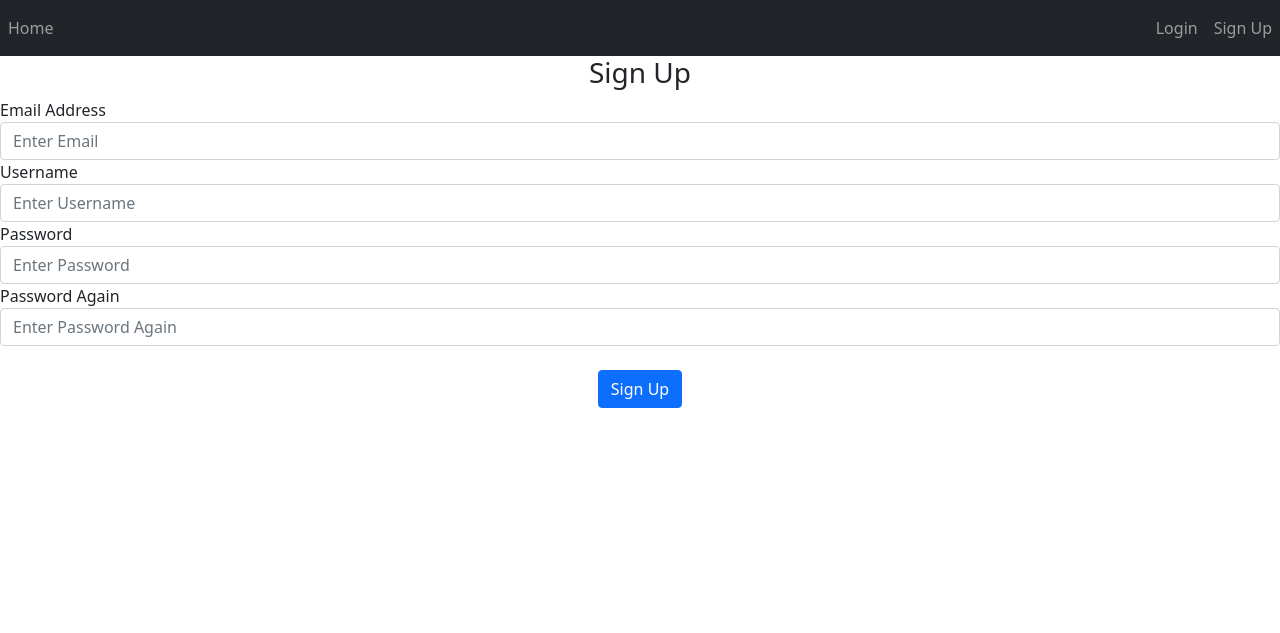
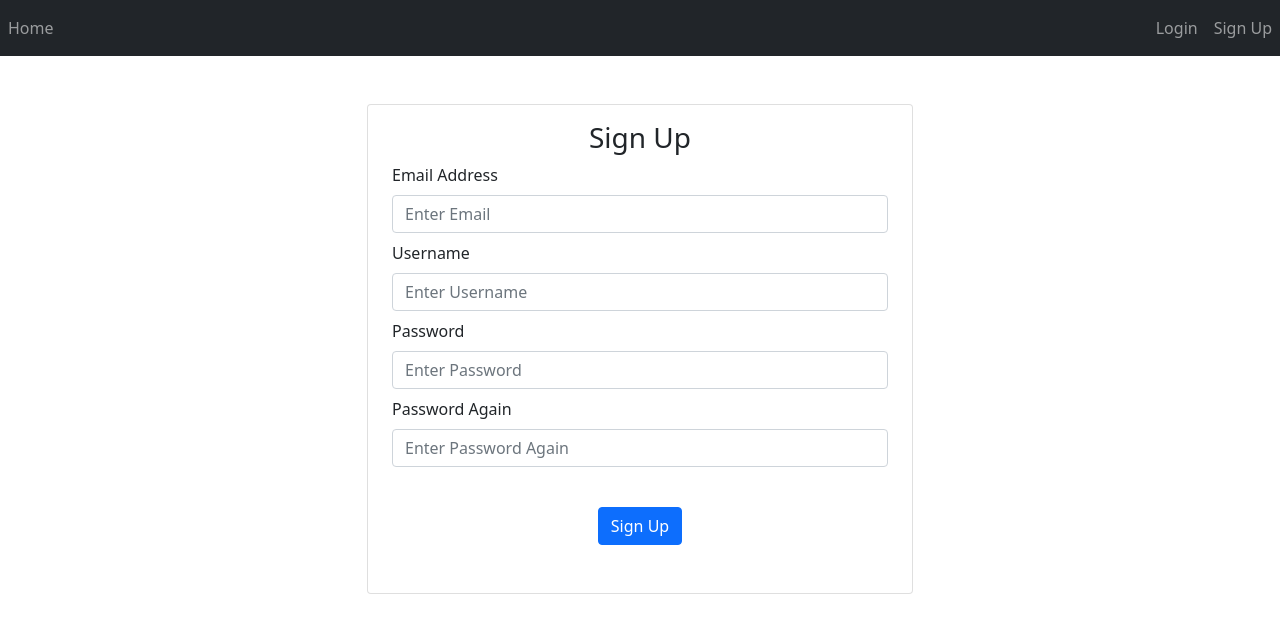
Before and after one commit to darianodirling/SmartSpend, a Flask app: page /sign-up in a window 1280 px wide. Shown: the top 633 px of the page. Run offline with Flask 3, Linux system fonts and the light colour scheme; some libraries are stand-ins or nearby versions.

Commit message:
aesthetic changes to login and sign up pages

```diff
--- a/website/templates/signup.html
+++ b/website/templates/signup.html
@@ -1,8 +1,13 @@
 {% extends "base.html" %} {% block title %}Sign Up{% endblock %} {% block
 content %}
+<div class="container">
+  <div class="row justify-content-center">
+    <div class="col-md-6">
+      <div class="card mt-5">
+        <div class="card-body">
+          <h3 class="card-title text-center">Sign Up</h3>
           <form method="POST">
-  <h3 align="center">Sign Up</h3>
-  <div class="form-group">
+            <div class="form-group" style="margin: 0.5em">
               <label for="email">Email Address</label>
               <input
                 type="text"
@@ -10,7 +15,11 @@ content %}
                 name="email"
                 class="form-control"
                 placeholder="Enter Email"
+                required
+                style="margin-top: 0.5em"
               />
+            </div>
+            <div class="form-group" style="margin: 0.5em">
               <label for="username">Username</label>
               <input
                 type="text"
@@ -18,7 +27,11 @@ content %}
                 name="username"
                 class="form-control"
                 placeholder="Enter Username"
+                required
+                style="margin-top: 0.5em"
               />
+            </div>
+            <div class="form-group" style="margin: 0.5em">
               <label for="password1">Password</label>
               <input
                 type="password"
@@ -26,7 +39,11 @@ content %}
                 name="password1"
                 class="form-control"
                 placeholder="Enter Password"
+                required
+                style="margin-top: 0.5em"
               />
+            </div>
+            <div class="form-group" style="margin: 0.5em">
               <label for="password2">Password Again</label>
               <input
                 type="password"
@@ -34,11 +51,19 @@ content %}
                 name="password2"
                 class="form-control"
                 placeholder="Enter Password Again"
+                required
+                style="margin-top: 0.5em"
               />
-    <br />
-    <div align="center">
-      <button class="btn btn-primary" type="submit">Sign Up</button>
+            </div>
+            <div class="text-center">
+              <button class="btn btn-primary" type="submit" style="margin: 2em">
+                Sign Up
+              </button>
+            </div>
+          </form>
         </div>
       </div>
-</form>
+    </div>
+  </div>
+</div>
 {% endblock %}
```
Also changed, not shown: website/templates/login.html (+33 -5 lines). Lines whose indentation alone changed are shown as unchanged.
